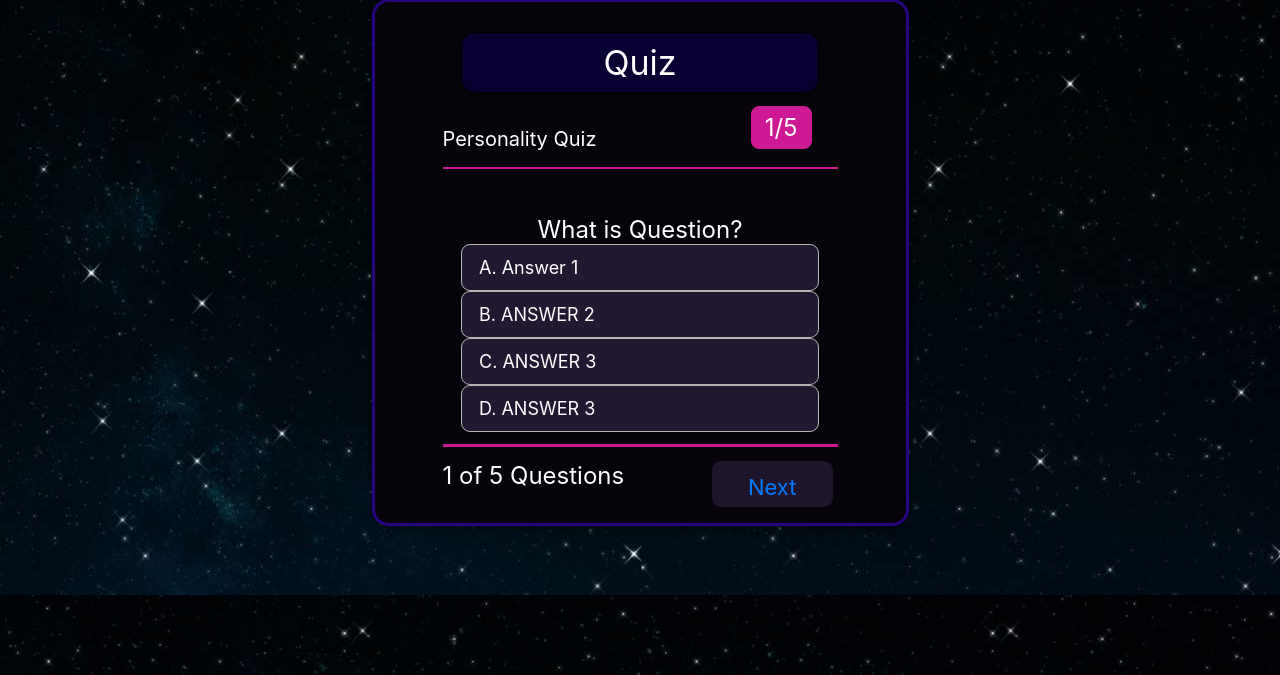
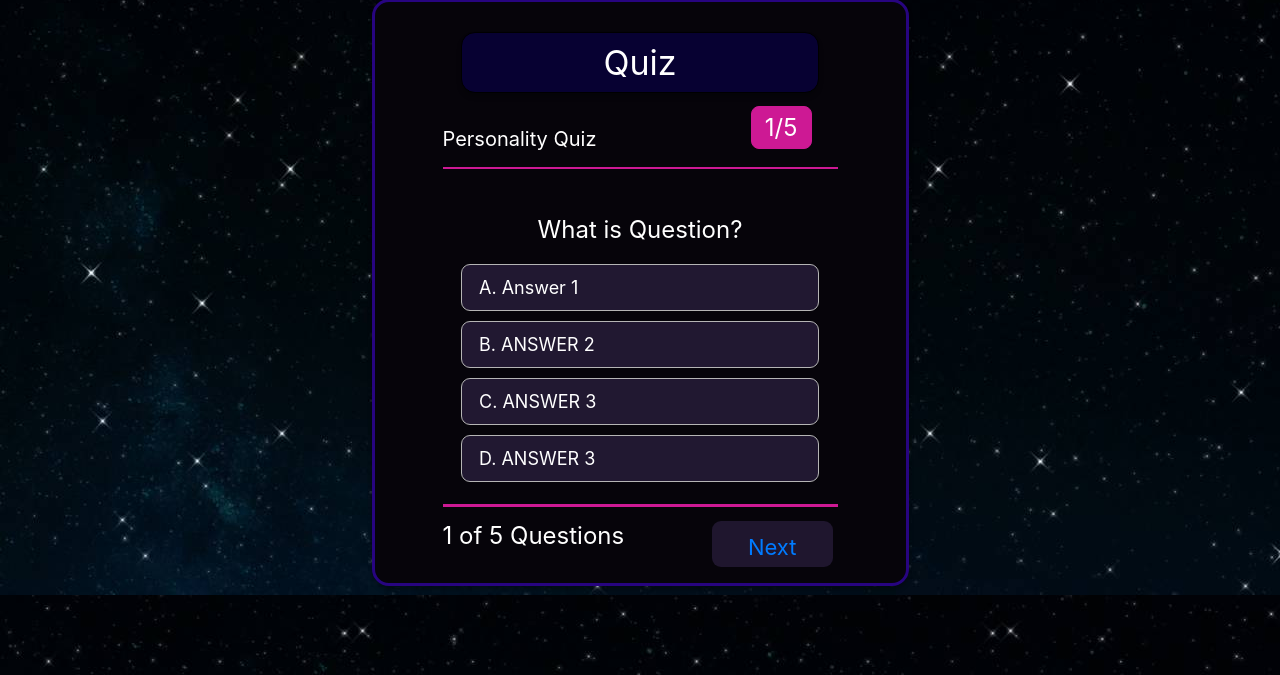
Before and after one commit to Nimeesh-Patel/Estrolity, a PHP site: page /quiz.html in a window 1280 px wide. Shown: the part 125-800 px from the top of the page. Run offline with PHP 8.4, Linux system fonts and the light colour scheme.

Commit message:
padding changes

```diff
--- a/quiz_style.css
+++ b/quiz_style.css
@@ -108,6 +108,7 @@ body{
     margin-top: 46px;
     font: 24px Inter, sans-serif;
     text-align: center;
+    margin-bottom: 20px;
   }
   @media (max-width: 991px) {
     .div-8 {
@@ -127,6 +128,7 @@ body{
     white-space: nowrap;
     padding: 12px 60px 12px 17px;
     font: 18px Inter, sans-serif;
+    margin-bottom: 10px;
   }
   @media (max-width: 991px) {
     .div-answer {
```
